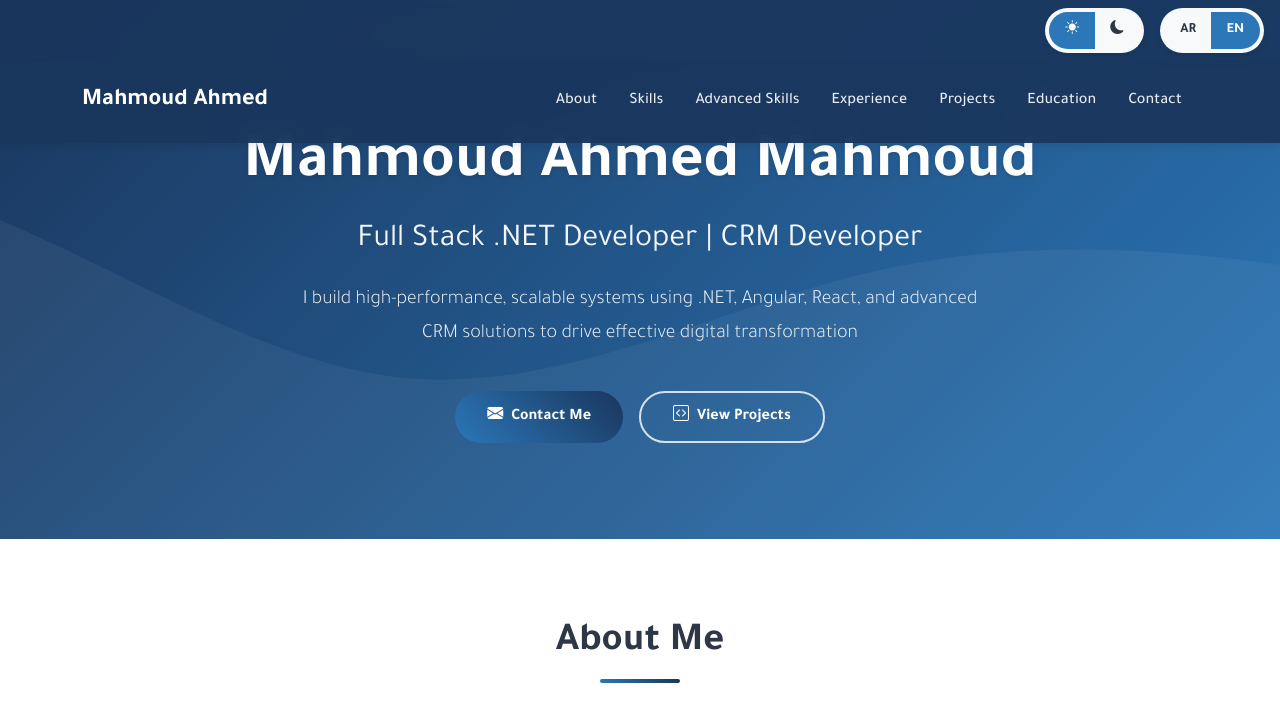
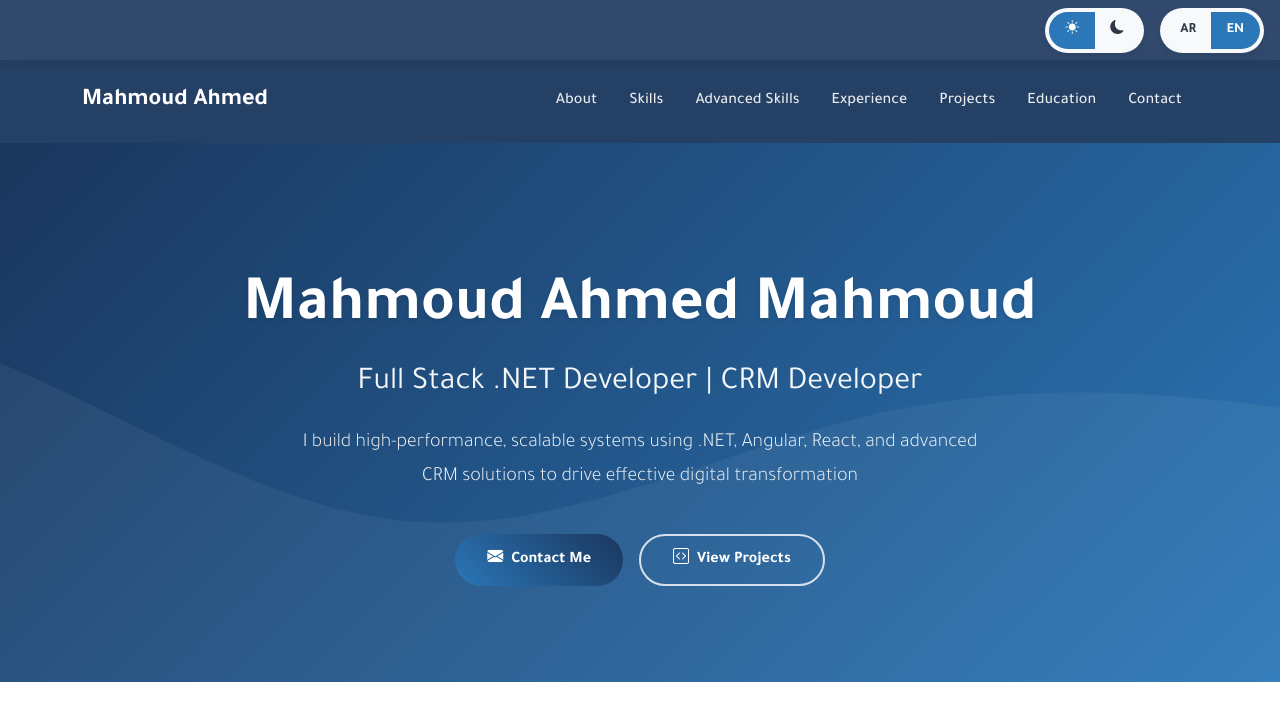
Before and after one commit to MahmoudELdeba34/My-protofolio, a plain HTML site: page index.html in a window 1280 px wide. Shown: the top 728 px of the page. Drawn offline with nearby package versions, Linux system fonts and the light colour scheme.

Commit message:
five commet  commit

```diff
--- a/index.html
+++ b/index.html
@@ -601,7 +601,7 @@
     </button>
 
     <!-- Navigation -->
-    <nav class="navbar navbar-expand-lg fixed-top">
+    <nav class="navbar navbar-expand-lg ">
         <div class="container">
             <a class="navbar-brand" href="#">Mahmoud Ahmed</a>
             <button class="navbar-toggler" type="button" data-bs-toggle="collapse" data-bs-target="#navbarNav" aria-controls="navbarNav" aria-expanded="false" aria-label="Toggle navigation">
```
